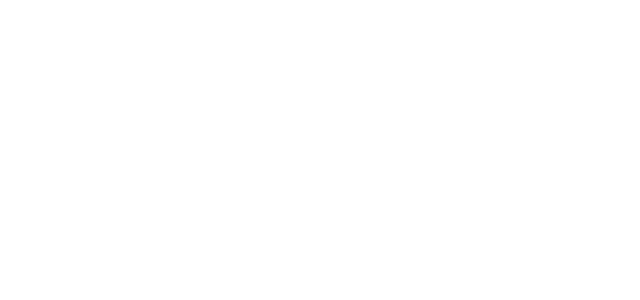
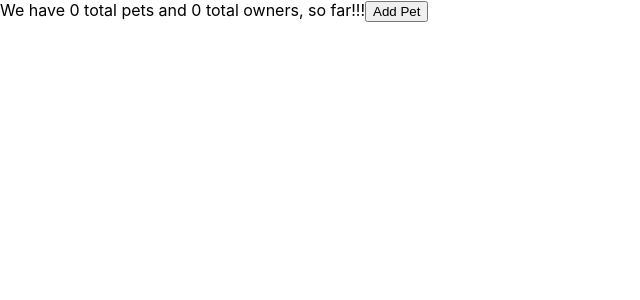
Before and after one commit to Ali-consciousroad/PetOwnerStore, a React (Create React App) app in the folder crud-pet-store/: page / in a window 1280 px wide. Shown: the top 300 px of the page, without its empty margins (0-640 px from the left). Built offline with nearby package versions, Linux system fonts and the light colour scheme.

Commit message:
Adapting components to allow interactions and add pet details

```diff
--- a/crud-pet-store/src/components/PetList.jsx
+++ b/crud-pet-store/src/components/PetList.jsx
@@ -1,9 +1,22 @@
 import React from "react";
 
 function PetList({ store }) {
-    function PetList({ store}) {
-        return <div>{store.storeDetails}</div>;
-    }
+  // Event handler to add a new pet
+  const handleAddPet = () => {
+    const name = prompt("Enter pet name");
+    const type = prompt("Enter pet type");
+    const breed = prompt("Enter pet breed");
+    const ownerId = prompt("Enter owner's Id of the pet");
+
+    const pet = store.createPet({ id: Date.now(), name, type, breed });
+    store.assignOwnerToPet(ownerId, pet.id);
+  };
+  return (
+    <div>
+      {store.storeDetails}
+      <button onClick={handleAddPet}>Add Pet</button>
+    </div>
+  );
 }
 
 export default PetList;
```
